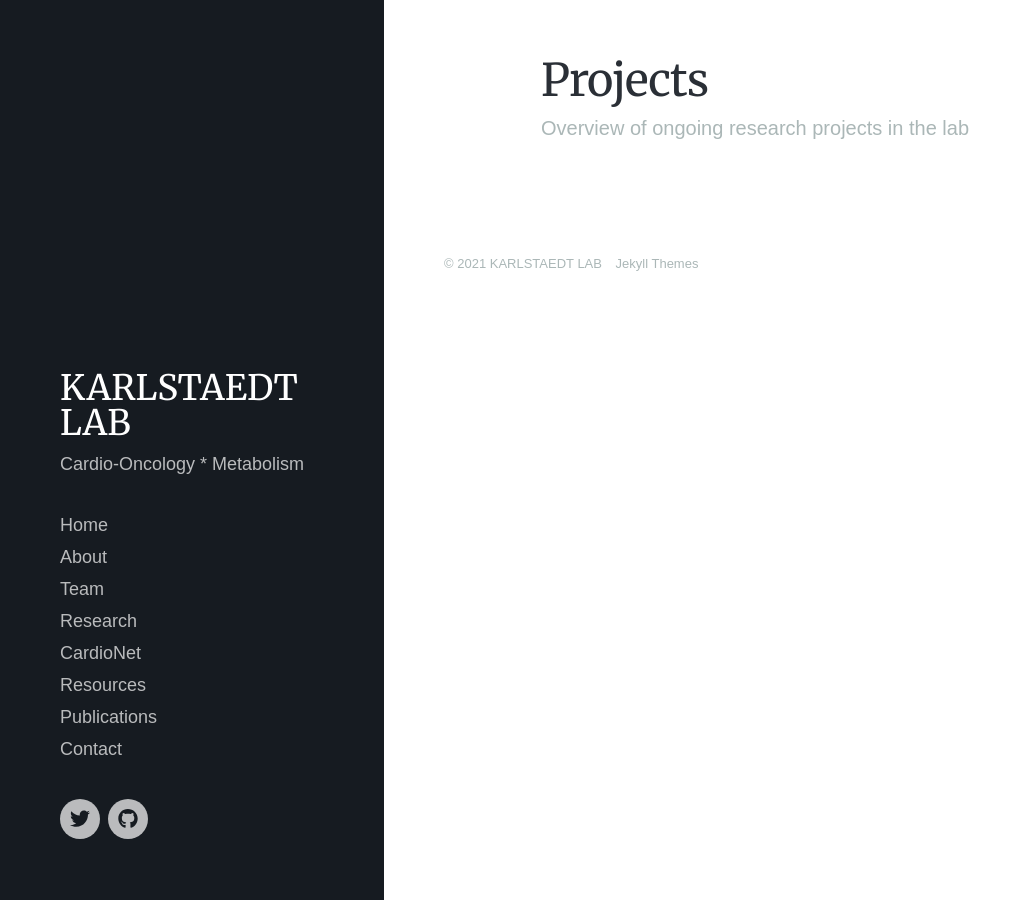
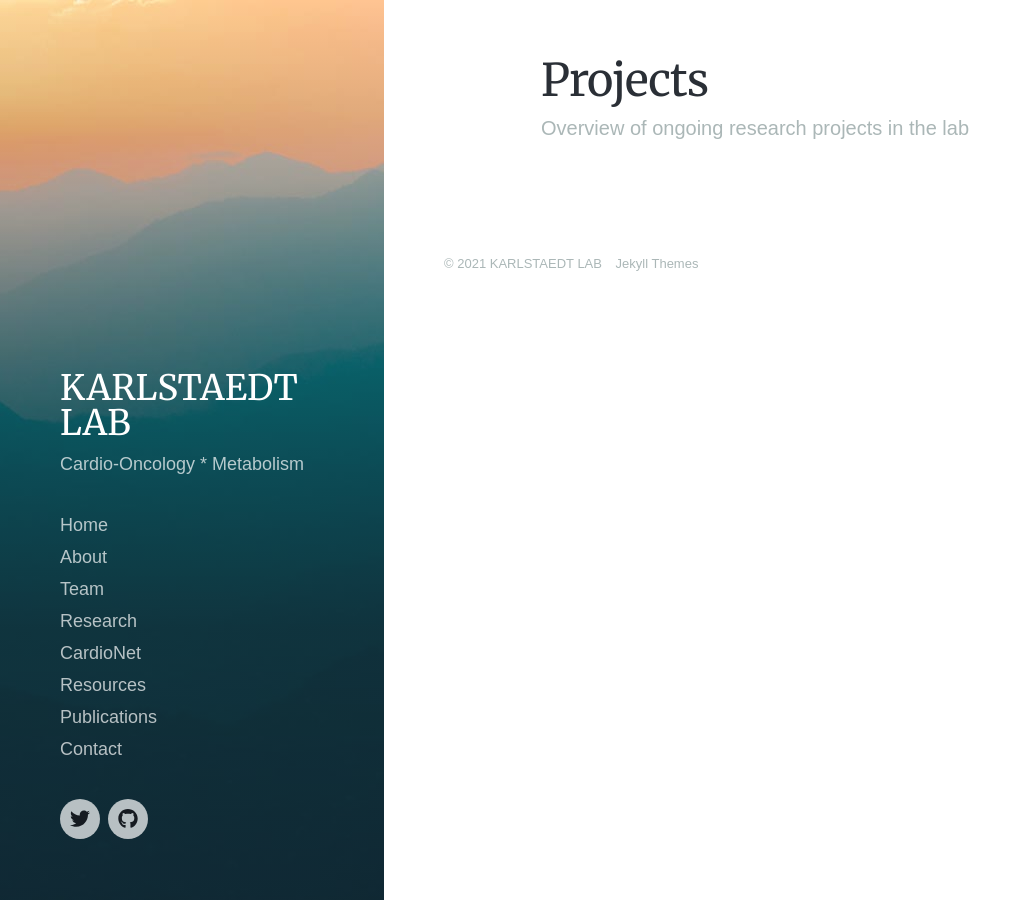
Before and after one commit to karlstaedtlab/cardionet, a Jekyll site: the page built from projects/index.html, in a window 1280 px wide. Shown: the whole page, without its empty margins (0-1032 px from the left). Built offline with Jekyll 4.4.1, drawn with Linux system fonts in a browser that asks for light colours; nearby versions of some CDN libraries; some web fonts are replaced.

Commit message:
Update index.html

```diff
--- a/projects/index.html
+++ b/projects/index.html
@@ -2,7 +2,7 @@
 layout: default
 title: Projects
 subtitle: Overview of ongoing research projects in the lab
-<!-- featured_image: /images/demo/demo-landscape.jpg -->
+featured_image: /images/demo/demo-landscape.jpg
 ---
 
 <section class="intro">
```
